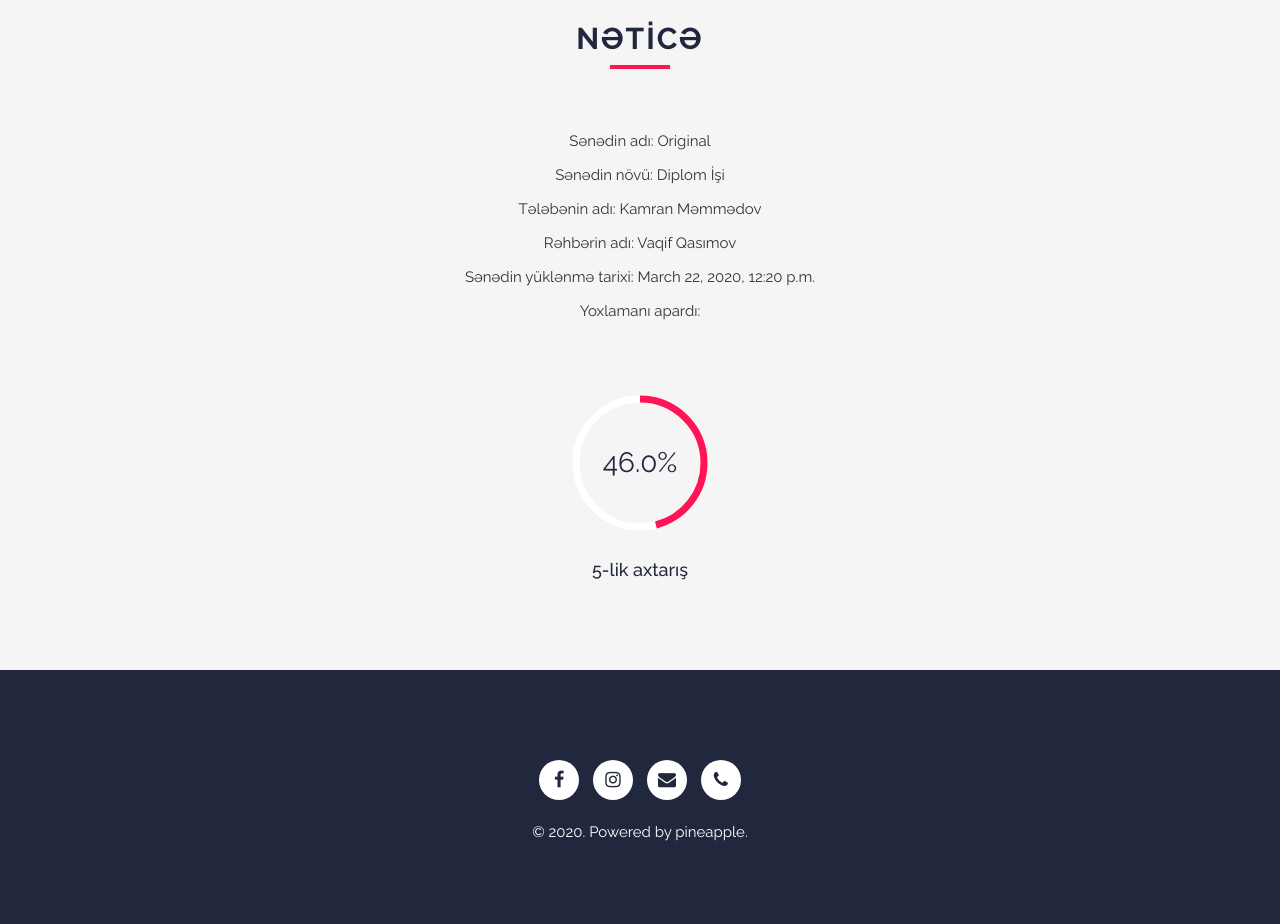
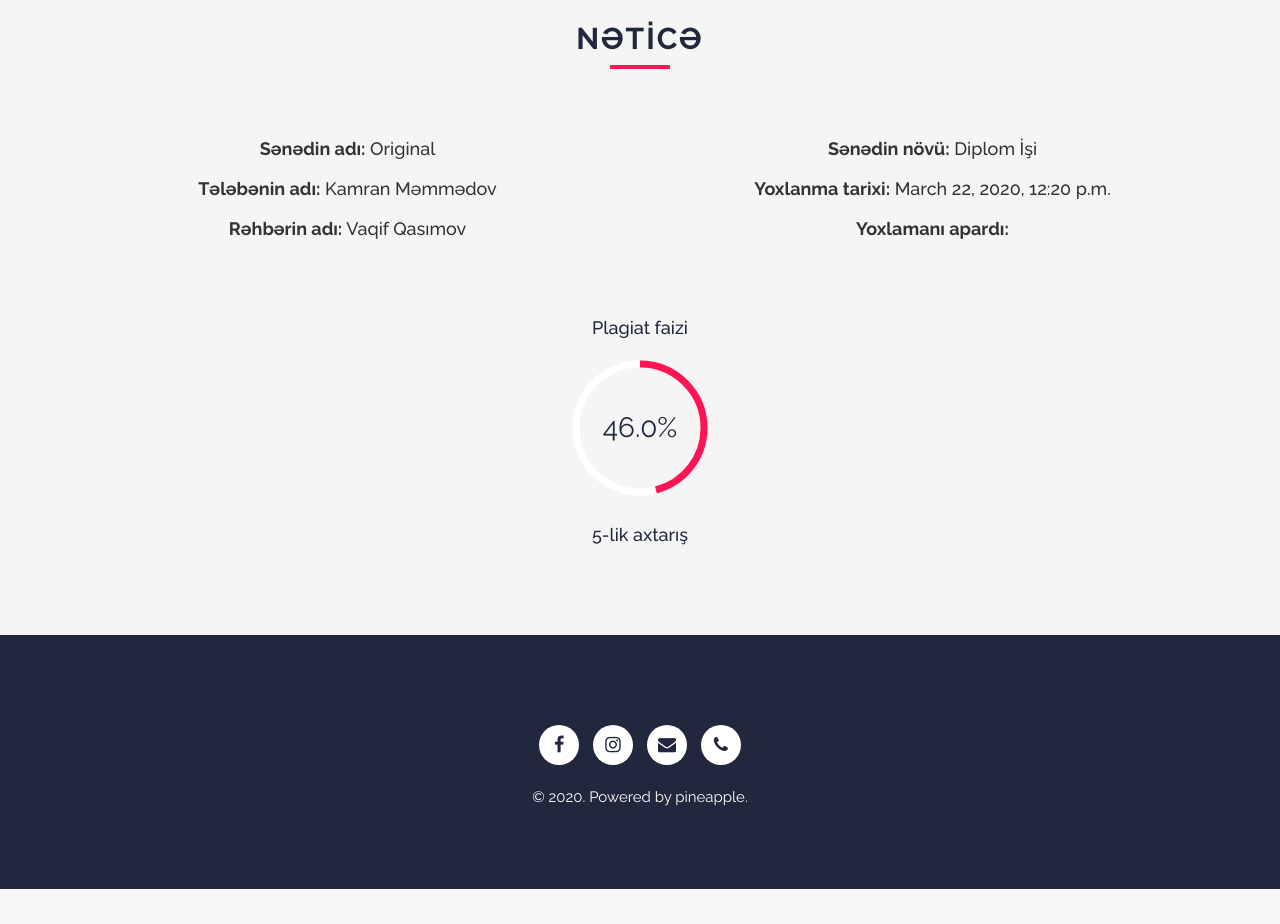
Before and after one commit to theprogbash/plagiant-ip, a Django app: page /result in a window 1280 px wide. Shown: the part 82-1006 px from the top of the page. After the commit the page ends 971 px from the top, so only its background shows below. Run offline with Django 3.2, Linux system fonts and the light colour scheme; a user stored in the database is signed in; data comes from the database, SQL or seed files in the repository; some libraries are stand-ins or nearby versions.

Commit message:
Changed design of document details

```diff
--- a/static/css/style.css
+++ b/static/css/style.css
@@ -442,6 +442,10 @@ fieldset {
 
 #report .section-title h2{
     color: var(--main-blue);
+}
+
+.document-details{
+    padding-bottom: 60px;
 }
 
 .team h4,.skill h4 {
--- a/templates/result.html
+++ b/templates/result.html
@@ -129,23 +129,31 @@
                 </div>
             </div>
 
-            <div class="row">
-                <div class="col-sm-12">
-                    <div class="section-title">
-                        <p>Sənədin adı: {{ last_uploaded.document_title }}</p>
-                        <p>Sənədin növü: {{ last_uploaded.document_type }}</p>
-                        <p>Tələbənin adı: {{ last_uploaded.student_name }}</p>
-                        <p>Rəhbərin adı: {{ last_uploaded.teacher_name }}</p>
-                        <p>Sənədin yüklənmə tarixi: {{ last_uploaded.date_added }}</p>
-                        <p>Yoxlamanı apardı: {{ last_uploaded.uploaded_by }}</p>
-                    </div>
+            <div class="row text-center document-details">
+                <div class="col-md-6">
+                    <h4><b>Sənədin adı:</b> {{ last_uploaded.document_title }}</h4>
+                </div>
+                <div class="col-md-6">
+                    <h4><b>Sənədin növü:</b> {{ last_uploaded.document_type }}</h4>
+                </div>
+                <div class="col-md-6">
+                    <h4><b>Tələbənin adı:</b> {{ last_uploaded.student_name }}</h4>
+                </div>
+                <div class="col-md-6">
+                    <h4><b>Yoxlanma tarixi:</b> {{ last_uploaded.date_added }}</h4>
+                </div>
+                <div class="col-md-6">
+                    <h4><b>Rəhbərin adı:</b> {{ last_uploaded.teacher_name }}</h4>
+                </div>
+                <div class="col-md-6">
+                    <h4><b>Yoxlamanı apardı:</b> {{ last_uploaded.uploaded_by }}</h4>
                 </div>
             </div>
 
             <div class="row text-center">
-
                 <div class="col-sm-12">
                     <div class="skill">
+                        <h4>Plagiat faizi</h4>
                         <div class="skill-chart skill-circle" data-dimension="160" data-text="{{ rounded_percentage }}%" data-width="6"
                             data-fontsize="28" data-percent="{{ percentage_for_chart }}" data-fgcolor="#FF1455" data-bgcolor="#ffffff"></div>
                         <h4>5-lik axtarış</h4>
```
